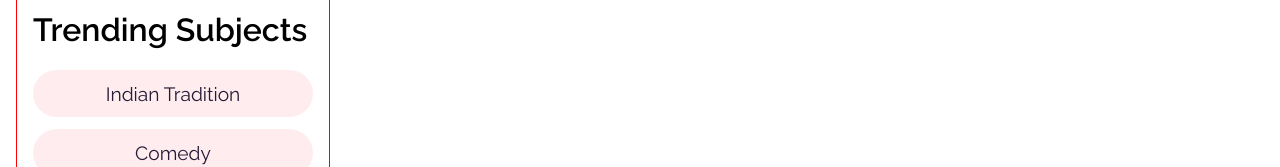
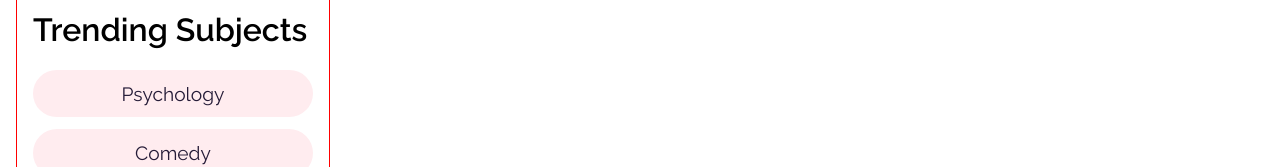
Before and after one commit to Heikrana/books-library, a React (Vite) app: page /javascript in a window 1280 px wide. Shown: the part 235-402 px from the top of the page. Built offline with nearby package versions, Linux system fonts and the light colour scheme.

Commit message:
Fix sidebar subject links not working

```diff
--- a/src/Components/BookList.tsx
+++ b/src/Components/BookList.tsx
@@ -21,6 +21,7 @@ function BookList() {
 	});
 
 	useEffect(() => {
+		console.log(domain, name);
 		if (domain === "book") {
 			if (name) {
 				searchByTitle(name).then((books) => {
--- a/src/Components/Sidebar/Sidebar.tsx
+++ b/src/Components/Sidebar/Sidebar.tsx
@@ -3,9 +3,13 @@ import { FiSearch } from "react-icons/fi";
 import { Form, Link } from "react-router-dom";
 import "./Sidebar.css";
 
+function formatLink(link: string) {
+	return link.split(" ").join("_").toLowerCase();
+}
+
 function createListOfSubjects() {
 	const predefinedSubject = [
-		"Indian Tradition",
+		"Psychology",
 		"Comedy",
 		"SciFi",
 		"Criminal Law",
@@ -18,8 +22,10 @@ function createListOfSubjects() {
 	];
 
 	return predefinedSubject.map((subject, idx) => {
+		// covert ' '(space) to '+' for URL link
+
 		return (
-			<Link to={subject.toLowerCase()} key={idx}>
+			<Link to={`/subject/${formatLink(subject)}`} key={idx}>
 				<li key={idx} className="subject-btn">
 					{subject}
 				</li>
```
